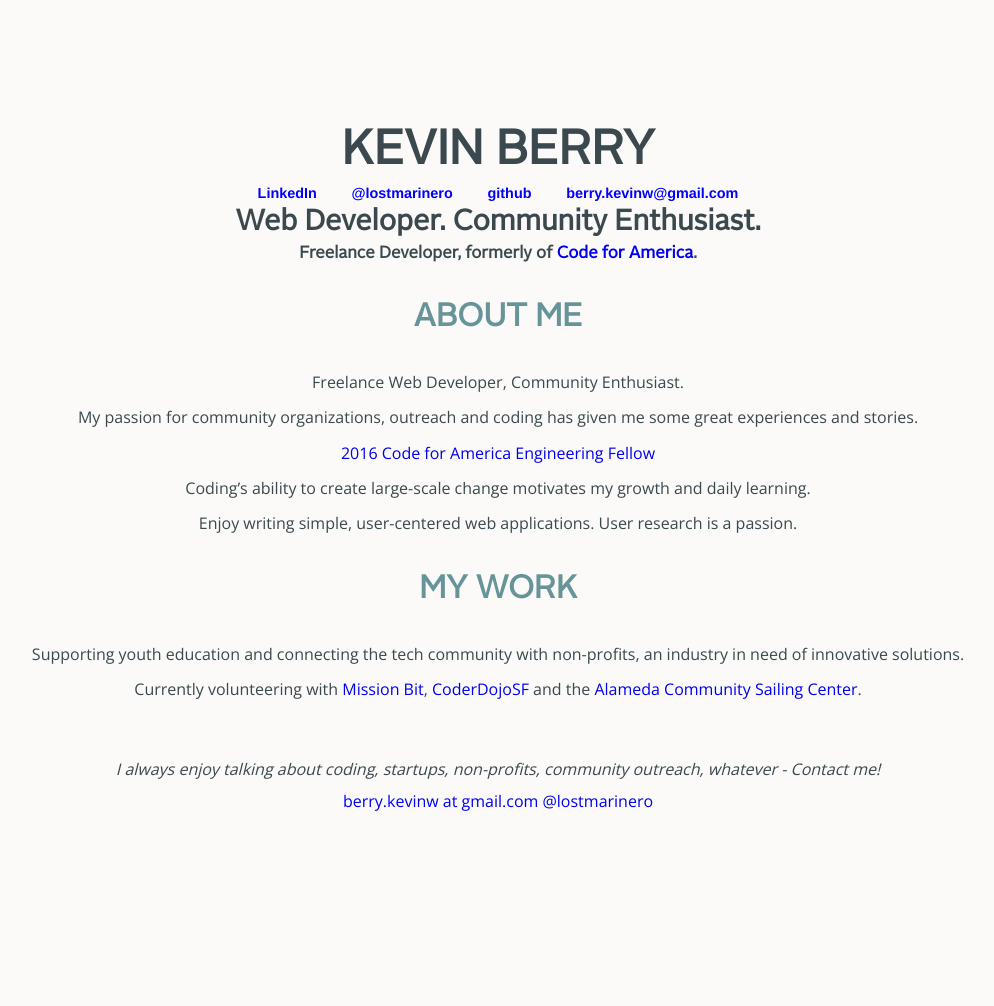
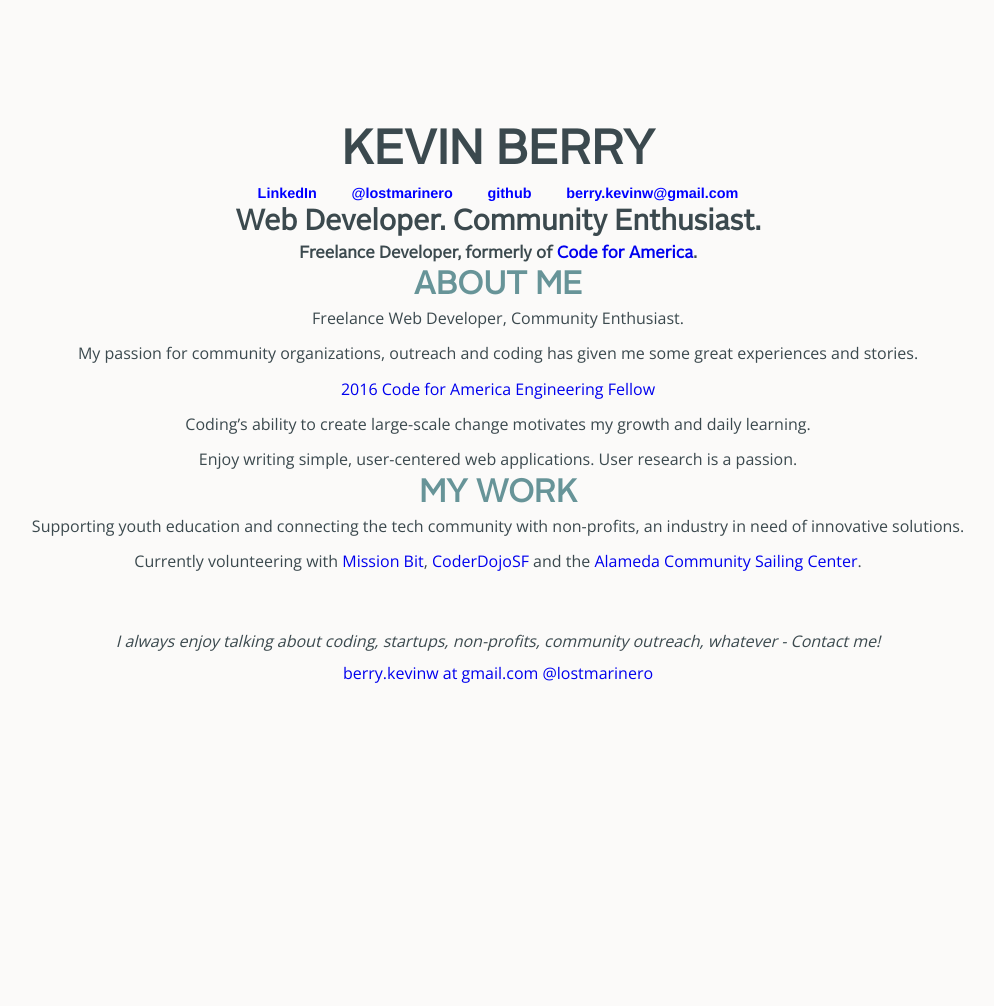
Before and after one commit to kbsail/kbsail-kbsail.github.io, a Jekyll site: the page built from index.html, in a window 1280 px wide. Shown: the whole page, without its empty margins (142-1136 px from the left). Built offline with Jekyll 4.4.1, drawn with Linux system fonts in a browser that asks for light colours; Markdown is read by kramdown in place of the engine named in the settings.

Commit message:
updated header top and bottom

```diff
--- a/assets/css/custom.css
+++ b/assets/css/custom.css
@@ -4,5 +4,6 @@
 }
 
 h3 {
-	padding: 1em;
+	header-top: 20px;
+	header-bottom: 10px;
 }
```
